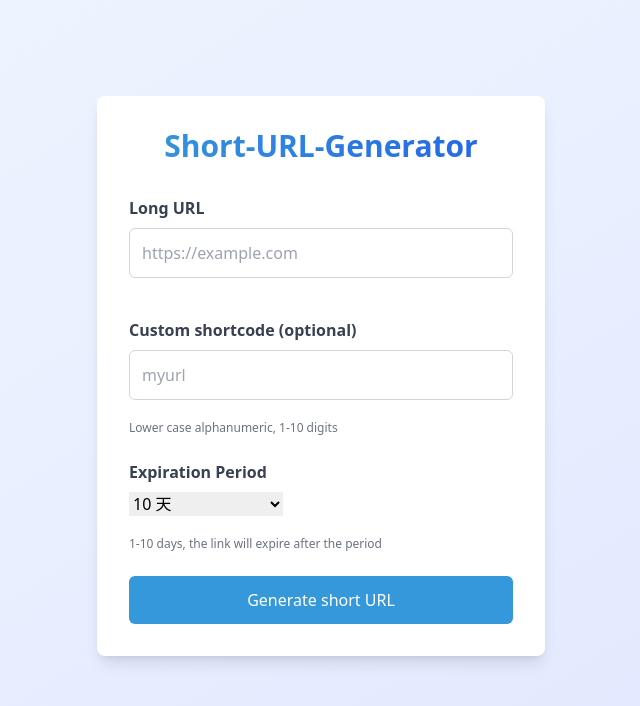
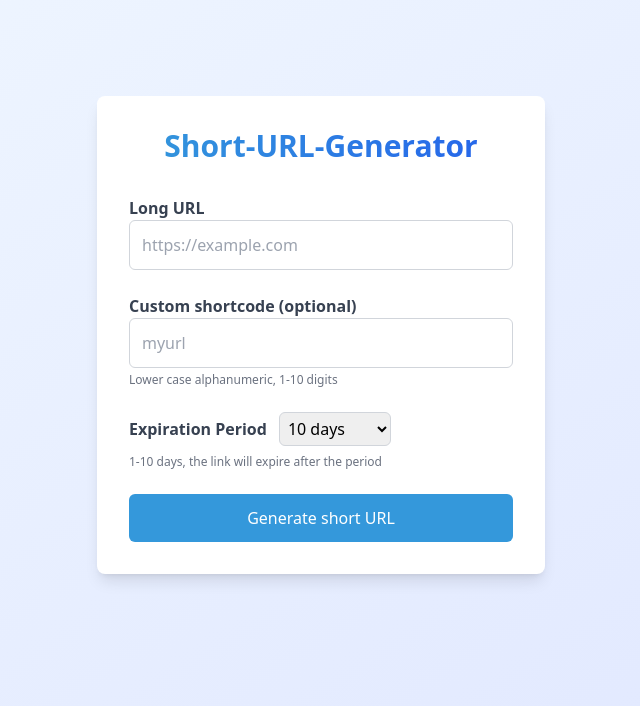
Before and after one commit to guholovex/short-url-generator, a Next.js app: page /en in a window 1280 px wide. Shown: the top 706 px of the page, without its empty margins (319-959 px from the left). Built offline with nearby package versions, Linux system fonts and the light colour scheme.

Commit message:
fix: 有效值显示

```diff
--- a/app/[locale]/page.tsx
+++ b/app/[locale]/page.tsx
@@ -110,7 +110,10 @@ export default function Home() {
 
           {/* 新增：有效期 select */}
           <div className="form-group">
-            <label htmlFor="expires_in_days">{t('expiresLabel')}</label>
+            <div className="mb-2">
+              <label className="p-1 pl-0" htmlFor="expires_in_days">
+                {t('expiresLabel')}
+              </label>
               <select
                 id="expires_in_days"
                 value={expiresInDays}
@@ -124,6 +127,7 @@ export default function Home() {
                   </option>
                 ))}
               </select>
+            </div>
             <small>{t('expiresHint')}</small>
           </div>
 
--- a/app/globals.css
+++ b/app/globals.css
@@ -12,14 +12,14 @@
 .message.error {
   @apply bg-red-100 text-red-800 border border-red-300;
 }
-.form-group {
-  @apply mb-4;
-}
 .form-group label {
-  @apply block mb-2 font-semibold text-gray-700;
+  @apply mr-2 font-semibold text-gray-700;
 }
 .form-group input {
-  @apply w-full p-3 border border-gray-300 rounded-md focus:outline-none focus:ring-2 focus:ring-primary focus:border-transparent;
+  @apply w-full p-3 border border-gray-300 rounded-md focus:outline-none focus:ring-1 focus:ring-inherit focus:border-transparent;
+}
+.form-group select {
+  @apply w-28 p-1 border border-gray-300 rounded-md focus:outline-none focus:ring-1 focus:ring-inherit focus:border-transparent;
 }
 .form-group small {
   @apply text-xs text-gray-500 mt-1 block;
--- a/i18n/messages/en.json
+++ b/i18n/messages/en.json
@@ -12,7 +12,8 @@
     "successMessage": "Short link created! ",
     "errorPrefix": "Error: ",
     "expiresLabel": "Expiration Period",
-    "days": "{count, plural, one {# 天} other {# 天}}",
+    "permanent": "permanent",
+    "days": "{count, plural, one {# day} other {# days}}",
     "expiresHint": "1-10 days, the link will expire after the period"
   },
   "Toast": {
--- a/i18n/messages/zh.json
+++ b/i18n/messages/zh.json
@@ -12,7 +12,8 @@
     "successMessage": "短链接创建成功！",
     "errorPrefix": "错误：",
     "expiresLabel": "有效期",
-    "days": "{{count}} 天",
+    "permanent": "永久",
+    "days": "{count, number} 天",
     "expiresHint": "1-10 天，过期后链接失效"
   },
   "Toast": {
```
Lines whose indentation alone changed are shown as unchanged.
